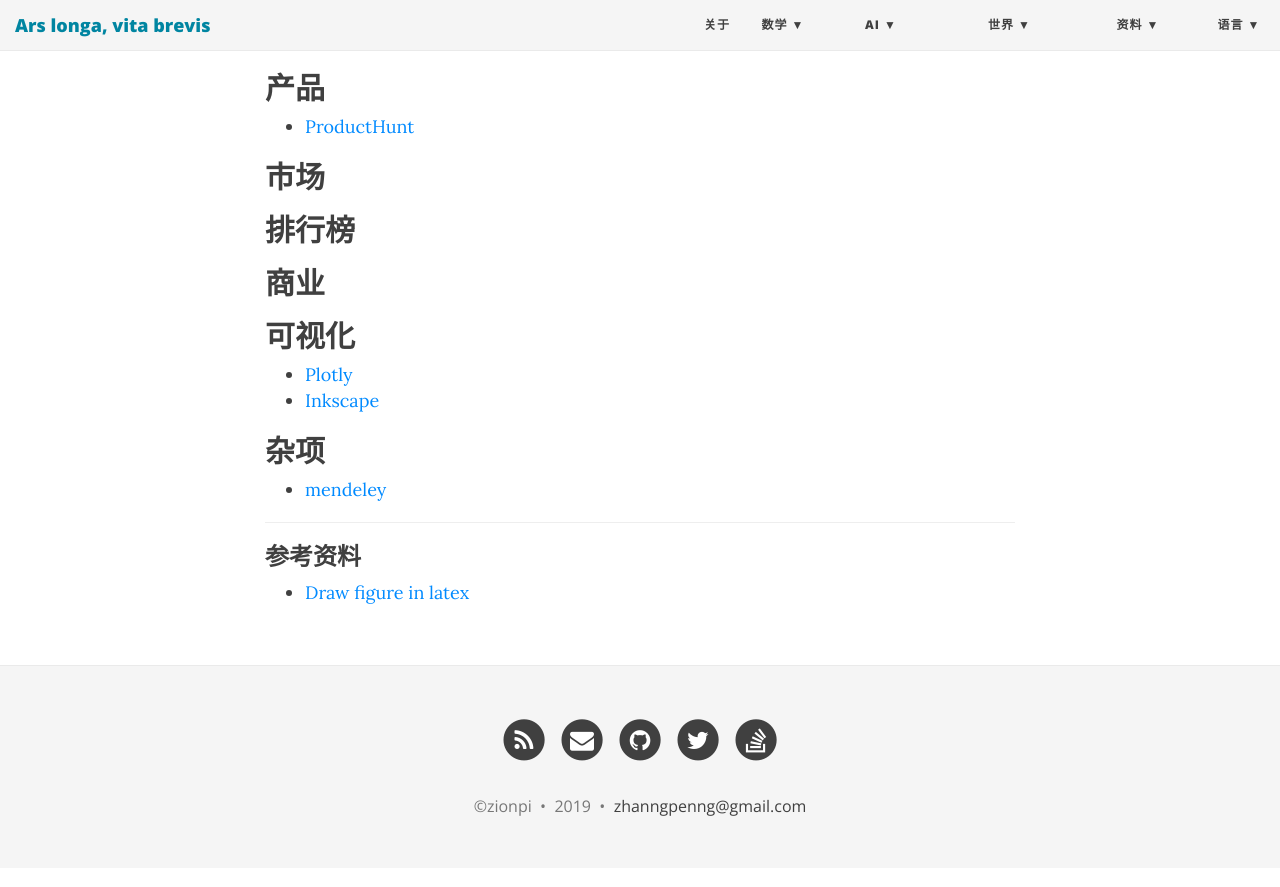
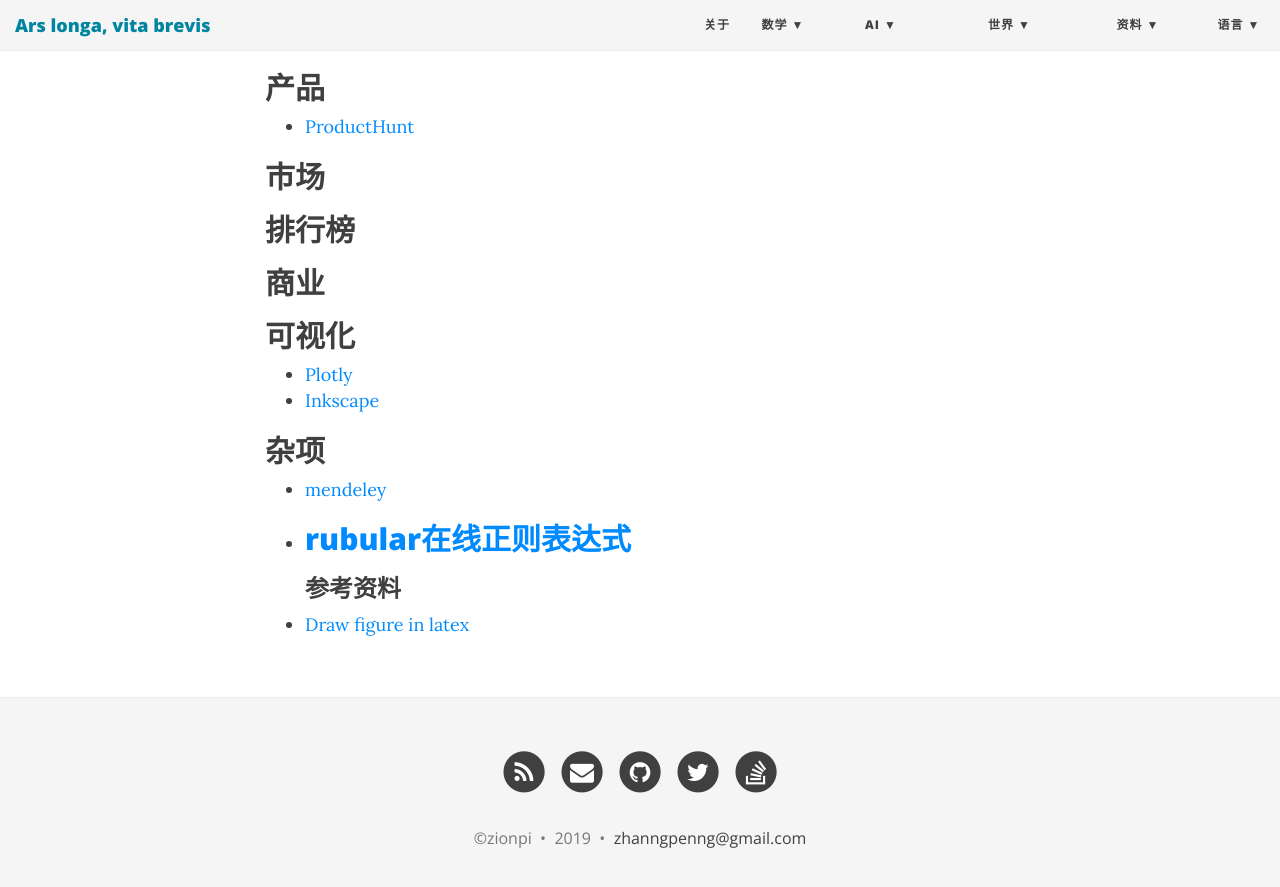
Before and after one commit to ZionPi/zionpi.github.io, a Jekyll site: the page built from toolbox.md, in a window 1280 px wide and 900 px high, scrolled down 650 px. Shown: the top 887 px of the window. Built offline with Jekyll 4.4.1, drawn with Linux system fonts in a browser that asks for light colours; nearby versions of some CDN libraries.

Commit message:
Update toolbox.md
add online regular expression

```diff
--- a/toolbox.md
+++ b/toolbox.md
@@ -33,7 +33,7 @@
 
 ## 杂项
 - [mendeley](https://www.mendeley.com/)
-
+- [rubular在线正则表达式](https://rubular.com/r/vVzB3H3FmN)
 ---
 ### 参考资料
 
```
